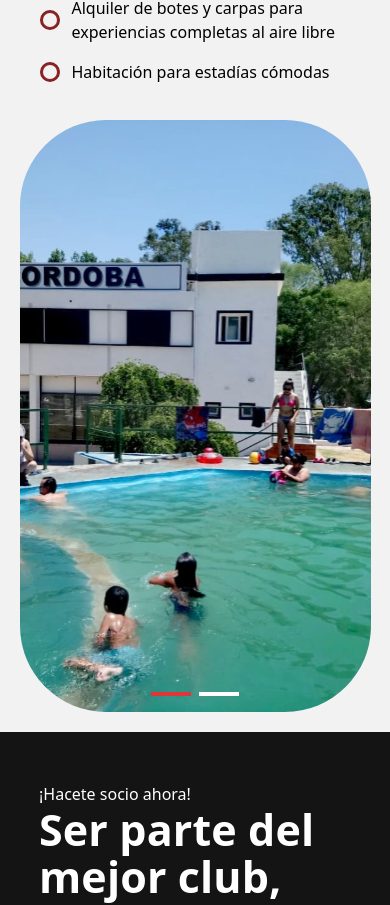
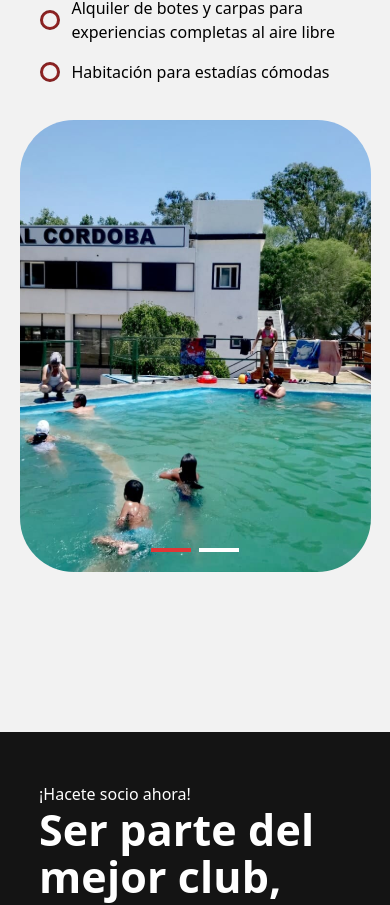
Before and after one commit to AgustinMateos/clubdeportivocordoba, a Next.js app: page / in a window 390 px wide. Shown: the part 6720-7625 px from the top of the page. Built offline with nearby package versions, Linux system fonts and the light colour scheme.

Commit message:
colonia responsive

```diff
--- a/src/components/Colonia.jsx
+++ b/src/components/Colonia.jsx
@@ -90,21 +90,21 @@ export default function Historia() {
         {images.map((src, index) => (
           <div
             key={index}
-            className="w-full sm:w-[447px] h-[592px] flex-shrink-0"
+            className="w-full sm:w-[447px] h-[452px]  sm:h-[592px] flex-shrink-0"
           >
             <Image
               src={src}
               width={447}
               height={592}
               alt={`Slide ${index + 1}`}
-              className="object-cover w-full h-full rounded-[86px]"
+              className="object-cover w-full h-full rounded-[54px] sm:rounded-[86px]"
             />
           </div>
         ))}
       </div>
 
       {/* Paginación */}
-      <div className="absolute bottom-4 left-0 right-0 flex justify-center space-x-2">
+      <div className="absolute bottom-[10rem] sm:bottom-4 left-0 right-0 flex justify-center space-x-2">
         {images.map((_, index) => (
           <button
             key={index}
```
